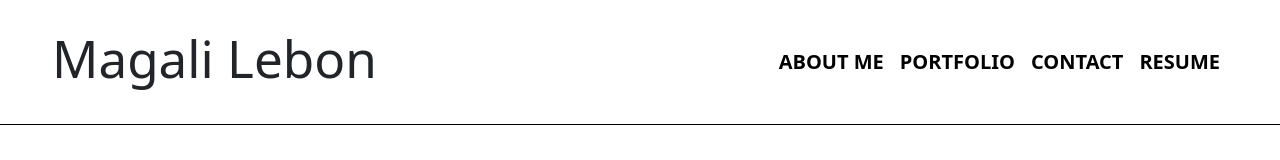
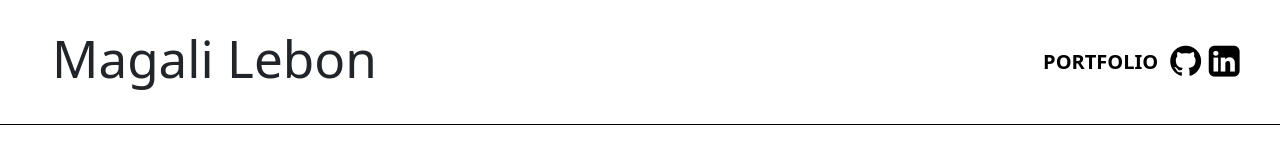
Before and after one commit to maglb/React-Portfolio, a React (Vite) app: page / in a window 1280 px wide. Shown: the top 160 px of the page. Built offline with nearby package versions, Linux system fonts and the light colour scheme.

Commit message:
Removed the about link

```diff
--- a/src/components/Header.jsx
+++ b/src/components/Header.jsx
@@ -8,8 +8,7 @@
   return (
     <header className="navbar navbar-expand-lg header">
       <div className="container-fluid">
-
-          <h1 id="logo">Magali Lebon</h1>
+        <h1 id="logo">Magali Lebon</h1>
 
         <div
           className="justify-content-end collapse navbar-collapse"
@@ -18,17 +17,6 @@
           <Nav
             className="header"
             links={[
-              <Link
-                key={1}
-                className={
-                  currentPage === "/about"
-                    ? "nav-link active linkactive"
-                    : "nav-link link"
-                }
-                to="/about"
-              >
-                About Me
-              </Link>,
               <Link
                 key={2}
                 className={
@@ -40,28 +28,20 @@
               >
                 Portfolio
               </Link>,
-              <Link
-                key={3}
-                className={
-                  currentPage === "/contact"
-                    ? "nav-link active linkactive"
-                    : "nav-link link"
-                }
-                to="/contact"
+              <a
+                className="icon"
+                href="https://github.com/maglb"
+                target="_blank"
               >
-                Contact
-              </Link>,
-              <Link
-                key={4}
-                className={
-                  currentPage === "/resume"
-                    ? "nav-link active linkactive"
-                    : "nav-link link"
-                }
-                to="/resume"
+                <i className="fa fa-github"></i>
+              </a>,
+              <a
+                className="icon"
+                href="https://www.linkedin.com/in/magali-lebon"
+                target="_blank"
               >
-                Resume
-              </Link>,
+                <i className="fa fa-linkedin-square"></i>
+              </a>,
             ]}
           />
         </div>
```
